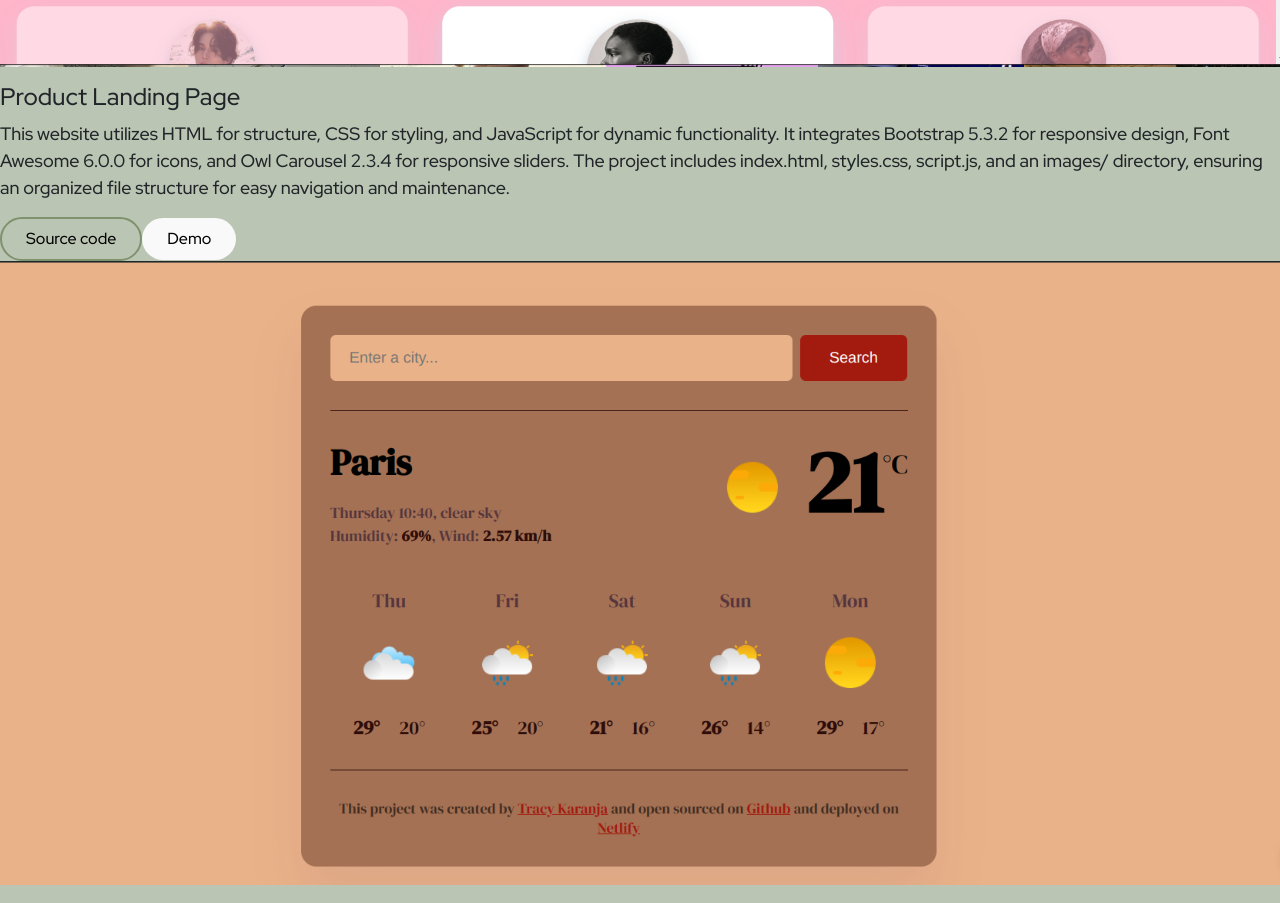
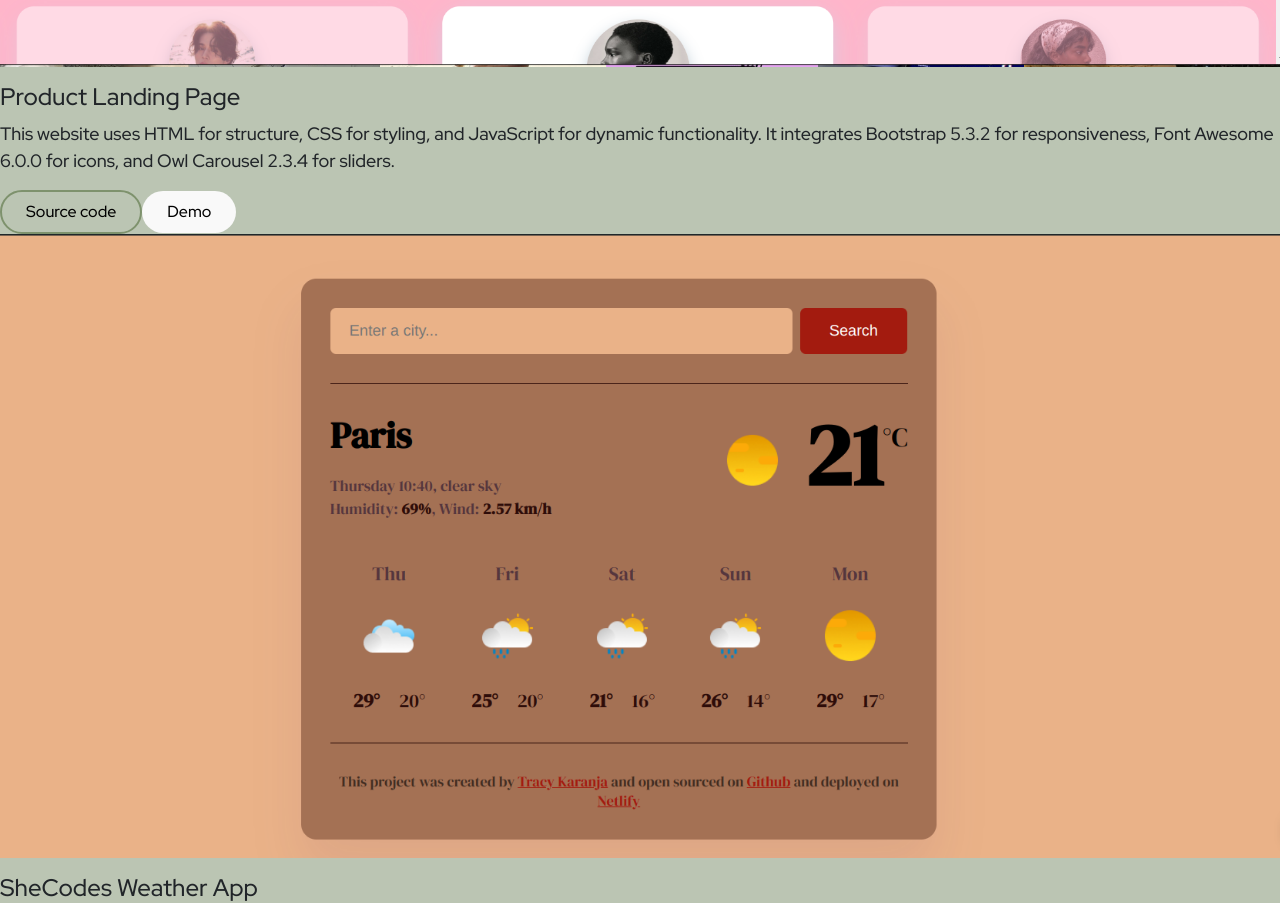
Before and after one commit to TracyK10/portfolio-website, a React (Vite) app: page /projects in a window 1280 px wide. Shown: the part 1360-2263 px from the top of the page. Built offline with nearby package versions, Linux system fonts and the light colour scheme.

Commit message:
Updated Project

```diff
--- a/src/pages/Projects.jsx
+++ b/src/pages/Projects.jsx
@@ -20,7 +20,7 @@ function Projects() {
     {
       title: "Product Landing Page",
       description:
-        "This website utilizes HTML for structure, CSS for styling, and JavaScript for dynamic functionality. It integrates Bootstrap 5.3.2 for responsive design, Font Awesome 6.0.0 for icons, and Owl Carousel 2.3.4 for responsive sliders. The project includes index.html, styles.css, script.js, and an images/ directory, ensuring an organized file structure for easy navigation and maintenance.",
+        "This website uses HTML for structure, CSS for styling, and JavaScript for dynamic functionality. It integrates Bootstrap 5.3.2 for responsiveness, Font Awesome 6.0.0 for icons, and Owl Carousel 2.3.4 for sliders.",
       image: LandingPagePhoto,
       demo: "https://purrfect-rouge.vercel.app/",
       link: "https://github.com/TracyK10/OIBSIP/tree/main/purrrfect-landing-page",
```
